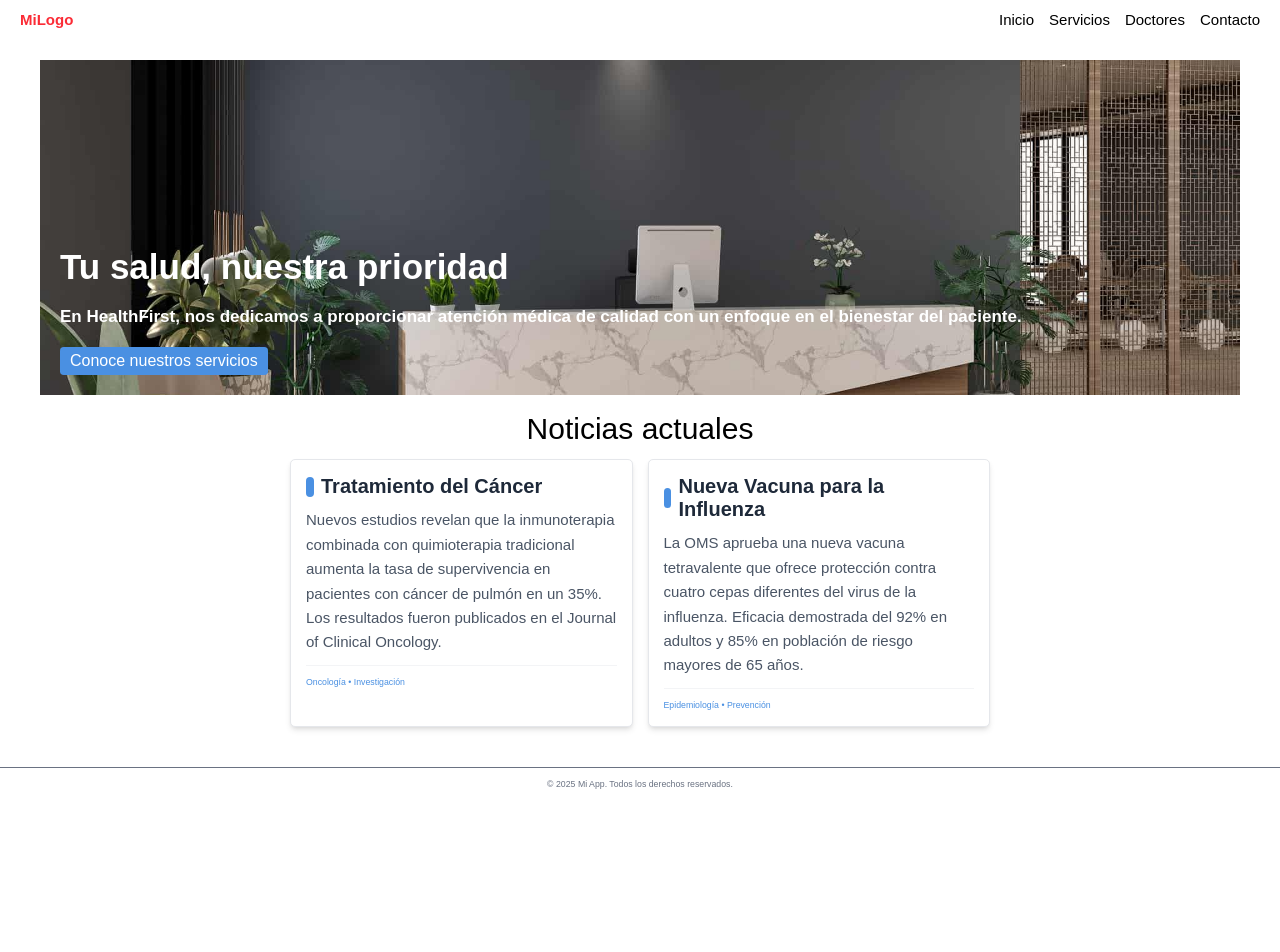
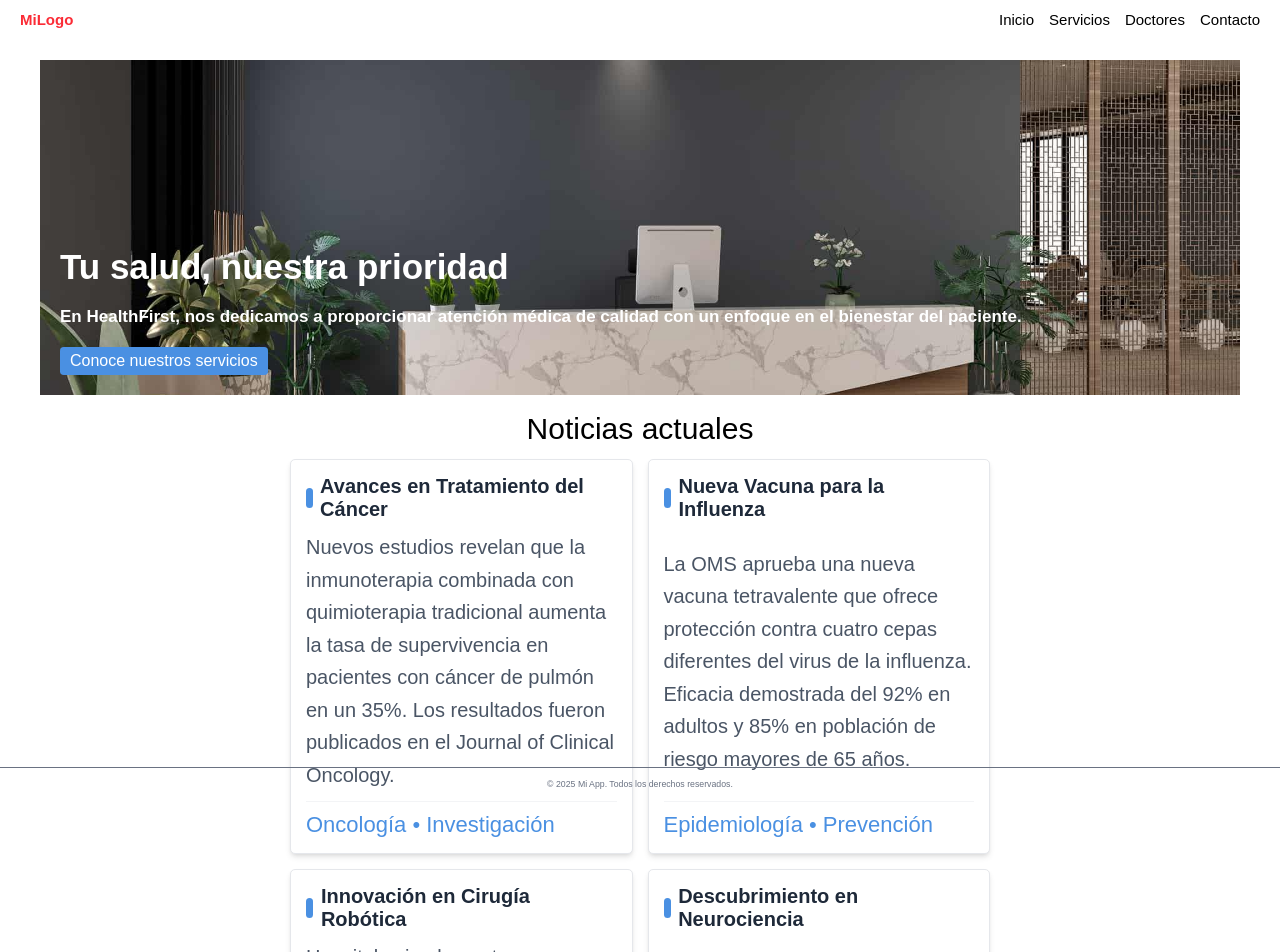
Before and after one commit to Okairi/clinica-frontend, a Next.js app: page / in a window 1280 px wide. Shown: the top 952 px of the page. Before the commit the page ends 800 px from the top, so only its background shows below. Built offline with nearby package versions, Linux system fonts and the light colour scheme.

Commit message:
feat:add card styles for review

```diff
--- /dev/null
+++ b/src/app/component/Card/Card.tsx
@@ -0,0 +1,32 @@
+
+
+interface NoticiaMedica {
+    id: number;
+    title: string;
+    content: string;
+    category: string;
+}
+
+interface CardProps {
+    title: string;
+    content: string;
+    category: string;
+}
+
+
+export default function Card({ title, content, category }: Readonly<CardProps>) {
+    return (
+        <article className="bg-white rounded-lg shadow-md p-6 border border-gray-200 flex flex-col justify-between">
+            <div className="flex items-center mb-4">
+                <div className="w-3 h-8 bg-[#4a90e2] rounded-full mr-3"></div>
+                <h3 className="text-[1.8rem] sm:text-[2.0rem] font-bold text-gray-800">{title}</h3>
+            </div>
+            <p className="text-gray-600 leading-relaxed text-[1.5rem] md:text-[2rem]">
+                {content}
+            </p>
+            <div className="mt-4 pt-4 border-t border-gray-100">
+                <span className="text-[#4a90e2]  text-[1.7rem] sm:text-[2.2rem]">{category}</span>
+            </div>
+        </article>
+    );
+}
--- a/src/app/globals.css
+++ b/src/app/globals.css
@@ -23,7 +23,7 @@ html {
   font-size: 62.5%; /* 1REM = 10px */
 
   line-height: 1.15; /* 1 */
-  -webkit-text-size-adjust: 100%; /* 2 */
+
   font-family: Arial, Helvetica, sans-serif;
 }
 
--- a/src/app/page.tsx
+++ b/src/app/page.tsx
@@ -1,66 +1,34 @@
-'use client'
+import { noticiasMedicas } from "@/utils/data/noticias";
+import Button from "./component/button/Button";
+import Card from "./component/Card/Card";
 
-import Button from "./component/button/Button"
 
 export default function Home() {
-
-
   return (
-
-
     <>
-
       <section className="section-banner gap-8 p-8">
-
-
-
-
         <h2 style={{ fontSize: "3.5rem" }}>Tu salud, nuestra prioridad</h2>
-
         <p>En HealthFirst, nos dedicamos a proporcionar atención médica de calidad con un enfoque en el bienestar del paciente.</p>
-
-
-        <Button text="Conoce nuestros servicios" backgroundColor="#4a90e2" color="white" size="1.6rem"></Button>
-
+        <Button
+          text="Conoce nuestros servicios"
+          backgroundColor="#4a90e2"
+          color="white"
+          size="1.6rem"
+        />
       </section>
 
-
-
-      <h2 className="mt-7 text-center text-[3rem]"> Noticias actuales</h2>
+      <h2 className="mt-7 text-center text-[3rem]">Noticias actuales</h2>
 
       <section className="mt-5 grid grid-cols-1 md:grid-cols-2 gap-6 max-w-6xl mx-auto px-4">
-
-        <article className="bg-white rounded-lg shadow-md p-6 border border-gray-200">
-          <div className="flex items-center mb-4">
-            <div className="w-3 h-8 bg-[#4a90e2] rounded-full mr-3"></div>
-            <h3 className="text-[1.8rem] sm:text-[2.0rem]  font-bold text-gray-800">Tratamiento del Cáncer</h3>
-          </div>
-          <p className="text-gray-600 leading-relaxed text-[1.5rem]" >
-            Nuevos estudios revelan que la inmunoterapia combinada con quimioterapia tradicional
-            aumenta la tasa de supervivencia en pacientes con cáncer de pulmón en un 35%.
-            Los resultados fueron publicados en el Journal of Clinical Oncology.
-          </p>
-          <div className="mt-4 pt-4 border-t border-gray-100">
-            <span className="text-sm text-[#4a90e2] font-medium">Oncología • Investigación</span>
-          </div>
-        </article>
-
-        <article className="bg-white rounded-lg shadow-md p-6 border border-gray-200">
-          <div className="flex items-center mb-4">
-            <div className="w-3 h-8 bg-[#4a90e2] rounded-full mr-3"></div>
-            <h3 className="text-[1.8rem] sm:text-[2.0rem]  font-bold text-gray-800">Nueva Vacuna para la Influenza</h3>
-          </div>
-          <p className="text-gray-600 leading-relaxed text-[1.5rem]" >
-            La OMS aprueba una nueva vacuna tetravalente que ofrece protección contra
-            cuatro cepas diferentes del virus de la influenza. Eficacia demostrada del 92%
-            en adultos y 85% en población de riesgo mayores de 65 años.
-          </p>
-          <div className="mt-4 pt-4 border-t border-gray-100">
-            <span className="text-sm text-[#4a90e2] font-medium">Epidemiología • Prevención</span>
-          </div>
-        </article>
-
+        {noticiasMedicas.map((noticia) => (
+          <Card
+            key={noticia.id}
+            title={noticia.title}
+            content={noticia.content}
+            category={noticia.category}
+          />
+        ))}
       </section>
     </>
-  )
+  );
 }
--- /dev/null
+++ b/src/utils/data/noticias.ts
@@ -0,0 +1,33 @@
+export interface NoticiaMedica {
+    id: number;
+    title: string;
+    content: string;
+    category: string;
+}
+
+export const noticiasMedicas: NoticiaMedica[] = [
+    {
+        id: 1,
+        title: "Avances en Tratamiento del Cáncer",
+        content: "Nuevos estudios revelan que la inmunoterapia combinada con quimioterapia tradicional aumenta la tasa de supervivencia en pacientes con cáncer de pulmón en un 35%. Los resultados fueron publicados en el Journal of Clinical Oncology.",
+        category: "Oncología • Investigación"
+    },
+    {
+        id: 2,
+        title: "Nueva Vacuna para la Influenza",
+        content: "La OMS aprueba una nueva vacuna tetravalente que ofrece protección contra cuatro cepas diferentes del virus de la influenza. Eficacia demostrada del 92% en adultos y 85% en población de riesgo mayores de 65 años.",
+        category: "Epidemiología • Prevención"
+    },
+    {
+        id: 3,
+        title: "Innovación en Cirugía Robótica",
+        content: "Hospitales implementan nuevos sistemas de cirugía robótica que reducen el tiempo de recuperación en un 60%. Procedimientos mínimamente invasivos con mayor precisión y menores complicaciones.",
+        category: "Cirugía • Tecnología"
+    },
+    {
+        id: 4,
+        title: "Descubrimiento en Neurociencia",
+        content: "Investigadores identifican nuevo mecanismo cerebral relacionado con la memoria. Hallazgo promete avances en el tratamiento de enfermedades neurodegenerativas como el Alzheimer y Parkinson.",
+        category: "Neurología • Investigación"
+    }
+];
```
